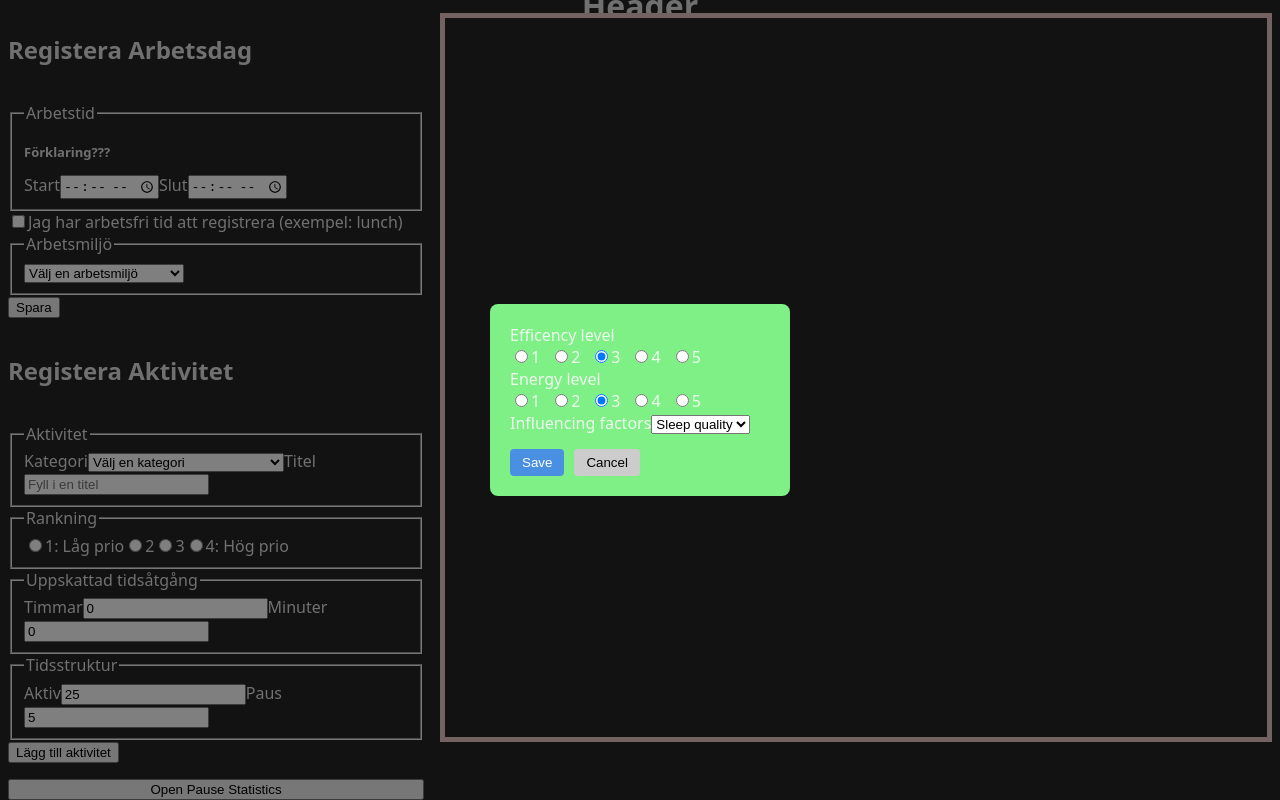
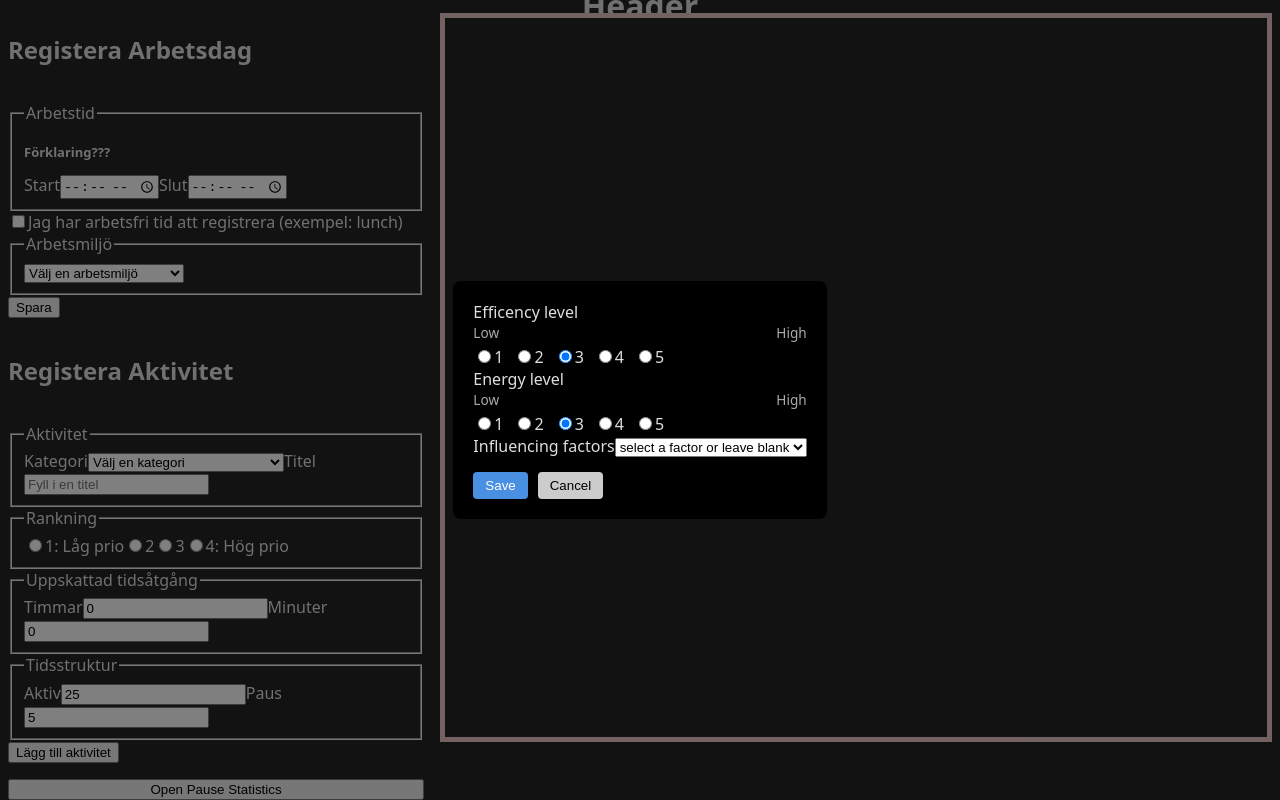
Before and after one commit to ollewarne/linkoping-pps, a React (Vite) app: page / in a window 1280 px wide. Both pictures are taken after a click on the button "Open Pause Statistics". Shown: the part 50-850 px from the top of the page. Built offline with nearby package versions, Linux system fonts and the light colour scheme.

Commit message:
added value to useroptions, timestamp pausestatistics

```diff
--- a/src/components/Data/influencingFactors.js
+++ /dev/null
@@ -1,7 +0,0 @@
-export const influencingFactors = [
-  { value: "sleep", label: "Sleep quality" },
-  { value: "stress", label: "Stress level" },
-  { value: "disturbed", label: "disturbed" },
-  { value: "nutrition", label: "Nutrition" },
-  { value: "lowEnergy", label: "Low energy"},
-];
--- a/src/components/PauseStatistics/PauseStatistics.css
+++ b/src/components/PauseStatistics/PauseStatistics.css
@@ -12,7 +12,7 @@
 }
 
 .content-statistics {
-  background-color: #7ef086;
+  background-color: #000000;
   padding: 20px;
   border-radius: 8px;
   min-width: 300px;
@@ -48,3 +48,11 @@
 .button-group button[type="button"]:hover {
   background-color: #aaa;
 }
+
+.radio-indicator {
+  display: flex;
+  justify-content: space-between;
+  font-size: 0.85em;
+  color: #aaa;
+  margin-bottom: 4px;
+}
--- a/src/components/PauseStatistics/PauseStatistics.jsx
+++ b/src/components/PauseStatistics/PauseStatistics.jsx
@@ -1,12 +1,15 @@
 import { useState } from "react";
-import { influencingFactors } from "../Data/influencingFactors";
+import { userOptions } from "../../constants/userOptions";
 import "./PauseStatistics.css";
 
 function PauseStatistics({ onSave, onClose }) {
+  const [lang, setLang] = useState('en');
+  const impacts = userOptions[lang].impacts;
+
   const [formData, setFormData] = useState({
     efficiency: 3,
     energy: 3,
-    factor: influencingFactors[0].value,
+    factor: '',
   });
 
   const handleChange = (event) => {
@@ -19,13 +22,19 @@ function PauseStatistics({ onSave, onClose }) {
 
   const handleSubmit = (event) => {
     event.preventDefault();
+
+    const dateWithTimeStamp = {
+      ...formData,
+      timestamp: new Date().toISOString()
+    };
+
     if (onSave) {
-      onSave(formData);
+      onSave(dateWithTimeStamp);
     }
     setFormData({
       efficiency: 3,
       energy: 3,
-      factor: influencingFactors[0].value,
+      factor: impacts[0].value,
     });
     if (onClose) onClose();
   };
@@ -35,6 +44,10 @@ function PauseStatistics({ onSave, onClose }) {
       <div className="content-statistics">
         <form onSubmit={handleSubmit}>
           <label>Efficency level</label>
+          <div className="radio-indicator">
+            <span>Low</span>
+            <span>High</span>
+          </div>
           <div>
             {[1, 2, 3, 4, 5].map(num => (
               <label key={num} style={{ marginRight: "10px" }}>
@@ -53,6 +66,10 @@ function PauseStatistics({ onSave, onClose }) {
           </div>
 
           <label>Energy level</label>
+          <div className="radio-indicator">
+            <span>Low</span>
+            <span>High</span>
+          </div>
           <div>
             {[1, 2, 3, 4, 5].map(num => (
               <label key={num} style={{ marginRight: "10px" }}>
@@ -76,7 +93,10 @@ function PauseStatistics({ onSave, onClose }) {
             value={formData.factor}
             onChange={handleChange}
           >
-            {influencingFactors.map(f => (
+            <option value="" disabled>
+              select a factor or leave blank
+            </option>
+            {impacts.map(f => (
               <option key={f.value} value={f.value}>
                 {f.label}
               </option>
--- a/src/constants/userOptions.js
+++ b/src/constants/userOptions.js
@@ -5,7 +5,21 @@ en: {
 
     category: ['Meeting', 'Administrative', 'Creative', 'Technical', 'Analytical', 'Communication', 'Planning', 'Learning','Sales & Marketing', 'Support', 'Operations', 'Other'],
 
-    impacts: ['Tired', 'Hungry', 'Unfocused', 'Restless', 'Distracted by others', 'Distracted by noise','Distracted by notifications', 'Procrastination', 'Poor internet connection', 'Energized', 'Focused', 'Stressed', 'Other']
+    impacts: [
+        {value: 'tired', label: 'Tired'},
+        {value: 'hungry', label: 'Hungry'},
+        {value: 'unfocused', label: 'Unfocused'},
+        {value: 'restless', label: 'Restless'},
+        {value: 'others', label: 'Distracted by others'},
+        {value: 'noise', label: 'Distracted by noise'},
+        {value: 'notifications', label :'Distracted by notifications'},
+        {value: 'procrastination', label: 'Procrastination'},
+        {value: 'internet', label: 'Poor internet connection'},
+        {value: 'energized', label: 'Energized'},
+        {value: 'focused', label: 'Focused'},
+        {value: 'stressed', label: 'Stressed'},
+        {value: 'other', label: 'Other'}
+    ]
 },
 
 sv: {
@@ -13,5 +27,20 @@ sv: {
 
     category: ['Möte','Administrativt', 'Kreativt', 'Tekniskt', 'Analytiskt', 'Kommunikation', 'Planering', 'Lärande', 'Försäljning & marknadsföring', 'Support', 'Verksamhet / Drift', 'Annat'],
 
-    impacts: ['Trött', 'Hungrig', 'Ofokuserad', 'Rastlös', 'Störd av andra', 'Störd av ljud', 'Störd av notiser','Prokrastinering', 'Dålig uppkoppling', 'Energifylld', 'Fokuserad', 'Stressad', 'Övrigt']
+    impacts: [
+        { value: 'tired', label: 'Trött' },
+        { value: 'hungry', label: 'Hungrig' },
+        { value: 'unfocused', label: 'Ofokuserad' },
+        { value: 'restless', label: 'Rastlös' },
+        { value: 'others', label: 'Störd av andra' },
+        { value: 'noise', label: 'Störd av ljud' },
+        { value: 'notifications', label: 'Störd av notiser' },
+        { value: 'procrastination', label: 'Prokrastinering' },
+        { value: 'internet', label: 'Dålig uppkoppling' },
+        { value: 'energized', label: 'Energifylld' },
+        { value: 'focused', label: 'Fokuserad' },
+        { value: 'stressed', label: 'Stressad' },
+        { value: 'other', label: 'Övrigt' }
+    ]
+
 }}
```
